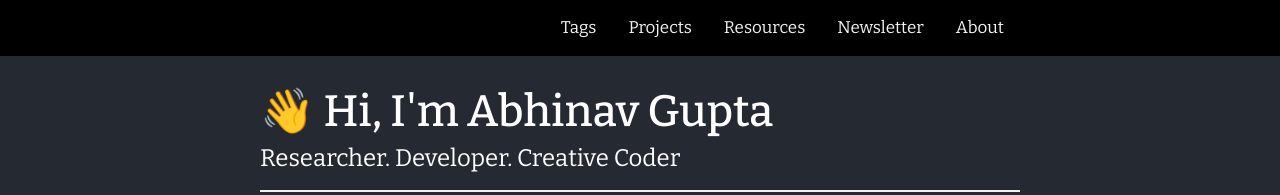
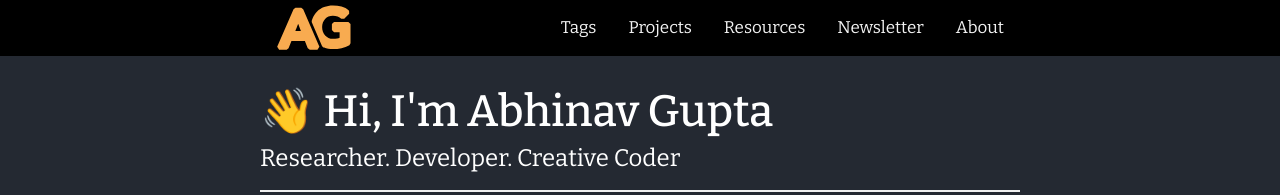
Before and after one commit to iitrabhi/iitrabhi.github.io, a Jekyll site: the page built from index.markdown, in a window 1280 px wide. Shown: the top 195 px of the page. Built offline with Jekyll 4.4.1, drawn with Linux system fonts in a browser that asks for light colours.

Commit message:
add home icon

```diff
--- a/_includes/main-menu.html
+++ b/_includes/main-menu.html
@@ -1,6 +1,11 @@
 <div class="navbar-container">
-    <div class="primary_container align_menu">
-        <div class="navbar">
+    <div class="primary_container ">
+        <a class="link home-icon" href="{{ site.url }}">
+                <svg width="76px" height="100%" viewBox="0 0 63 40" >
+                    <path d="M29.585,14.07l0.085,1.138l8.46,19.638l0.896,0.906c0.279,0.125 0.564,0.243 0.854,0.355c2.201,0.852 4.618,1.284 7.253,1.284c5.057,0 9.628,-1.101 13.717,-3.286l0.925,-1.544l0,-15.928l-1.75,-1.75l-11.924,0l-1.75,1.75l0,5.016l1.75,1.75l4.63,0c0,0 0,4.518 0,4.518c-0.594,0.254 -1.239,0.453 -1.934,0.6c-1.134,0.24 -2.34,0.358 -3.62,0.358c-1.348,0 -2.57,-0.236 -3.66,-0.726c-1.083,-0.487 -2.014,-1.154 -2.792,-2.005c-0.789,-0.862 -1.394,-1.888 -1.826,-3.07c-0.446,-1.225 -0.664,-2.566 -0.664,-4.021c0,-1.332 0.216,-2.577 0.656,-3.734c0.431,-1.132 1.037,-2.125 1.825,-2.974c0.777,-0.837 1.706,-1.49 2.786,-1.963c1.095,-0.48 2.321,-0.711 3.675,-0.711c1.37,0 2.671,0.226 3.901,0.683c1.182,0.438 2.192,1.054 3.02,1.859l2.463,-0.025l4.092,-4.136l-0.078,-2.536c-1.849,-1.651 -3.946,-2.797 -6.29,-3.44c-2.228,-0.612 -4.611,-0.921 -7.152,-0.921c-2.635,0 -5.052,0.432 -7.253,1.284c-2.243,0.867 -4.172,2.106 -5.792,3.71c-1.617,1.601 -2.887,3.534 -3.802,5.804c-0.275,0.683 -0.509,1.388 -0.701,2.117Z" style="fill:#f8ab50;fill-rule:nonzero;"/><path d="M16.141,3.21l-1.604,1.052l-13.552,31.152l1.604,2.448l6.204,0l1.628,-1.107l2.379,-6.021c-0,0 11.141,0 11.141,0c-0,0 2.46,6.038 2.46,6.038l1.62,1.09l6.336,0l1.608,-2.442l-13.42,-31.152l-1.608,-1.058l-4.796,0Zm4.507,19.272l-4.597,0c0,0 2.32,-6.017 2.32,-6.017l2.277,6.017Z" style="fill:#f8ab50;fill-rule:nonzero;"/>
+                </svg>
+        </a>
+        <div class="navbar align_menu">
             <a class="link" href="{{ site.url }}/tags">Tags</a>
             <a class="link" href="{{ site.url }}/projects">Projects</a>
             <a class="link" href="https://computationalmechanics.in/resources/" target="_blank">Resources</a>
--- a/_sass/moving/_main_menu.scss
+++ b/_sass/moving/_main_menu.scss
@@ -1,3 +1,10 @@
+.primary_container .home-icon {
+    display: none;
+}
+
+// Mobile first
+// .navbar home-icon{
+// }
 .navbar {
     width: auto;
 }
@@ -31,7 +38,7 @@
     display: -webkit-flexbox;
     background-color: #000000;
     justify-content: center;
-    z-index:10;
+    z-index: 10;
 }
 
 .navbar a.nav_desktop {
@@ -46,6 +53,21 @@
 @media (min-width: 600px) {
 
     // Desktop
+    // .navbar home-icon{
+
+    // }
+    .primary_container .home-icon {
+        position: absolute;
+        padding: 4px 16px;
+        display: flex;
+
+    }
+
+    .primary_container .home-icon:hover,
+    .primary_container .home-icon:focus {
+        filter: invert(0%) sepia(0%) saturate(0%) brightness(200%) contrast(100%);
+    }
+
     .align_menu {
         display: flex;
         justify-content: right;
```
